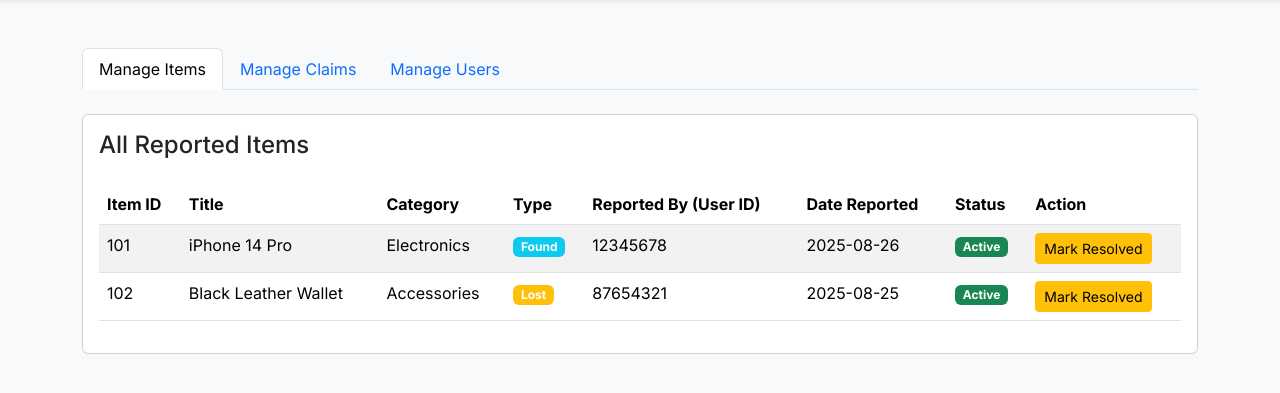
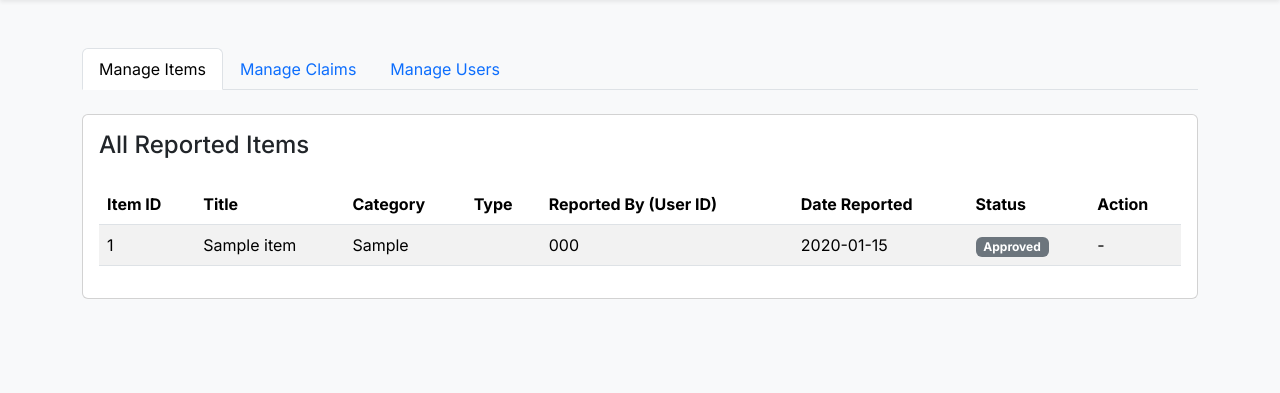
Before and after one commit to vimarshpandey/Lost-and-Found, a PHP site: page /methods/admin.php in a window 1280 px wide. Shown: the part 56-449 px from the top of the page. Run offline with PHP 8.4, Linux system fonts and the light colour scheme; the visitor is signed in with stand-in values (Sample User, id 1); tables that the repository leaves empty or names only in its code hold one stand-in row (values such as "Sample post").

Commit message:
admin dashboard done

```diff
--- a/methods/admin.php
+++ b/methods/admin.php
@@ -8,16 +8,58 @@
         exit;
     }
 
-    if(isset($_GET['action']) && $_GET['action'] == 'delete_user' && isset($_GET['id'])) {
-        $user_id_to_delete = mysqli_real_escape_string($conn, $_GET['id']);
-        $delete_sql = "DELETE FROM users WHERE user_registration_number = '$user_id_to_delete' AND user_role = 'user'";
+    if(isset($_GET['action']) && isset($_GET['id'])) {
+        $action = $_GET['action'];
+        $id = mysqli_real_escape_string($conn, $_GET['id']);
+
+        // Handle user deletion
+        if($action == 'delete_user') {
+            $delete_sql = "DELETE FROM users WHERE user_registration_number = '$id' AND user_role = 'user'";
             mysqli_query($conn, $delete_sql);
             header("Location: admin.php");
             exit;
         }
 
+        // Handle claim approval
+        if($action == 'approve_claim') {
+            $item_id = mysqli_real_escape_string($conn, $_GET['item_id']);
+            // 1. Update the claim status to 'approved'
+            $approve_claim_sql = "UPDATE claims SET status = 'approved' WHERE claim_id = '$id'";
+            mysqli_query($conn, $approve_claim_sql);
+            // 2. Update the item status to 'resolved'
+            $resolve_item_sql = "UPDATE items SET status = 'resolved' WHERE item_id = '$item_id'";
+            mysqli_query($conn, $resolve_item_sql);
+            header("Location: admin.php");
+            exit;
+        }
+
+        // Handle claim rejection
+        if($action == 'reject_claim') {
+            $reject_sql = "UPDATE claims SET status = 'rejected' WHERE claim_id = '$id'";
+            mysqli_query($conn, $reject_sql);
+            header("Location: admin.php");
+            exit;
+        }
+
+        // Handle marking an item as resolved
+        if($action == 'resolve_item') {
+            $resolve_item_sql = "UPDATE items SET status = 'resolved' WHERE item_id = '$id'";
+            mysqli_query($conn, $resolve_item_sql);
+            header("Location: admin.php");
+            exit;
+        }
+    }
+
     $users_sql = "SELECT user_registration_number, user_name, user_role FROM users";
     $users_result = mysqli_query($conn, $users_sql);
+
+    // Fetch all claims and join with items table to get item title
+    $claims_sql = "SELECT claims.*, items.title FROM claims JOIN items ON claims.item_id = items.item_id ORDER BY claims.claim_date DESC";
+    $claims_result = mysqli_query($conn, $claims_sql);
+
+    // Fetch all items for the Manage Items table
+    $all_items_sql = "SELECT * FROM items ORDER BY date_reported DESC";
+    $all_items_result = mysqli_query($conn, $all_items_sql);
 ?>
 <!DOCTYPE html>
 <html lang="en">
@@ -88,29 +130,40 @@
                                     </tr>
                                 </thead>
                                 <tbody>
-                                    <!-- Sample Row 1 -->
+                                    <?php if ($all_items_result && mysqli_num_rows($all_items_result) > 0): ?>
+                                        <?php while($item = mysqli_fetch_assoc($all_items_result)): ?>
                                             <tr>
-                                        <td>101</td>
-                                        <td>iPhone 14 Pro</td>
-                                        <td>Electronics</td>
-                                        <td><span class="badge bg-info">Found</span></td>
-                                        <td>12345678</td>
-                                        <td>2025-08-26</td>
-                                        <td><span class="badge bg-success">Active</span></td>
-                                        <td><button class="btn btn-warning btn-sm">Mark Resolved</button></td>
+                                                <td><?php echo htmlspecialchars($item['item_id']); ?></td>
+                                                <td><?php echo htmlspecialchars($item['title']); ?></td>
+                                                <td><?php echo htmlspecialchars($item['category']); ?></td>
+                                                <td>
+                                                    <?php
+                                                        $type_class = $item['type'] == 'found' ? 'info' : 'warning';
+                                                        echo "<span class='badge bg-$type_class'>" . ucfirst($item['type']) . "</span>";
+                                                    ?>
+                                                </td>
+                                                <td><?php echo htmlspecialchars($item['user_registration_number']); ?></td>
+                                                <td><?php echo date("Y-m-d", strtotime($item['date_reported'])); ?></td>
+                                                <td>
+                                                    <?php
+                                                        $status_class = $item['status'] == 'active' ? 'success' : 'secondary';
+                                                        echo "<span class='badge bg-$status_class'>" . ucfirst($item['status']) . "</span>";
+                                                    ?>
+                                                </td>
+                                                <td>
+                                                    <?php if ($item['status'] == 'active'): ?>
+                                                        <a href="admin.php?action=resolve_item&id=<?php echo $item['item_id']; ?>" class="btn btn-warning btn-sm">Mark Resolved</a>
+                                                    <?php else: ?>
+                                                        -
+                                                    <?php endif; ?>
+                                                </td>
                                             </tr>
-                                    <!-- Sample Row 2 -->
+                                        <?php endwhile; ?>
+                                    <?php else: ?>
                                         <tr>
-                                        <td>102</td>
-                                        <td>Black Leather Wallet</td>
-                                        <td>Accessories</td>
-                                        <td><span class="badge bg-warning">Lost</span></td>
-                                        <td>87654321</td>
-                                        <td>2025-08-25</td>
-                                        <td><span class="badge bg-success">Active</span></td>
-                                        <td><button class="btn btn-warning btn-sm">Mark Resolved</button></td>
+                                            <td colspan="8" class="text-center">No items found.</td>
                                         </tr>
-                                    <!-- Add more sample rows as needed -->
+                                    <?php endif; ?>
                                 </tbody>
                             </table>
                         </div>
@@ -137,30 +190,38 @@
                                     </tr>
                                 </thead>
                                 <tbody>
-                                    <!-- Sample Row 1 -->
+                                    <?php if ($claims_result && mysqli_num_rows($claims_result) > 0): ?>
+                                        <?php while($claim = mysqli_fetch_assoc($claims_result)): ?>
                                             <tr>
-                                        <td>501</td>
-                                        <td>101</td>
-                                        <td>iPhone 14 Pro</td>
-                                        <td>87654321</td>
-                                        <td>2025-08-26</td>
-                                        <td><span class="badge bg-warning">Pending</span></td>
+                                                <td><?php echo htmlspecialchars($claim['claim_id']); ?></td>
+                                                <td><?php echo htmlspecialchars($claim['item_id']); ?></td>
+                                                <td><?php echo htmlspecialchars($claim['title']); ?></td>
+                                                <td><?php echo htmlspecialchars($claim['user_registration_number']); ?></td>
+                                                <td><?php echo date("F j, Y, g:i a", strtotime($claim['claim_date'])); ?></td>
                                                 <td>
-                                            <button class="btn btn-success btn-sm">Approve</button>
-                                            <button class="btn btn-danger btn-sm">Reject</button>
+                                                    <?php
+                                                        $status_class = 'secondary';
+                                                        if ($claim['status'] == 'approved') $status_class = 'success';
+                                                        if ($claim['status'] == 'rejected') $status_class = 'danger';
+                                                        if ($claim['status'] == 'pending') $status_class = 'warning';
+                                                        echo "<span class='badge bg-$status_class'>" . ucfirst($claim['status']) . "</span>";
+                                                    ?>
+                                                </td>
+                                                <td>
+                                                    <?php if ($claim['status'] == 'pending'): ?>
+                                                        <a href="admin.php?action=approve_claim&id=<?php echo $claim['claim_id']; ?>&item_id=<?php echo $claim['item_id']; ?>" class="btn btn-success btn-sm">Approve</a>
+                                                        <a href="admin.php?action=reject_claim&id=<?php echo $claim['claim_id']; ?>" class="btn btn-danger btn-sm">Reject</a>
+                                                    <?php else: ?>
+                                                        -
+                                                    <?php endif; ?>
                                                 </td>
                                             </tr>
-                                    <!-- Sample Row 2 -->
+                                        <?php endwhile; ?>
+                                    <?php else: ?>
                                         <tr>
-                                        <td>502</td>
-                                        <td>98</td>
-                                        <td>University ID Card</td>
-                                        <td>11223344</td>
-                                        <td>2025-08-24</td>
-                                        <td><span class="badge bg-success">Approved</span></td>
-                                        <td>-</td>
+                                            <td colspan="7" class="text-center">No claims found.</td>
                                         </tr>
-                                    <!-- Add more sample rows as needed -->
+                                    <?php endif; ?>
                                 </tbody>
                             </table>
                         </div>
```
Also changed, not shown: methods/dashboard.php (+19 -0 lines), 1 other file. Lines whose indentation alone changed are shown as unchanged.
